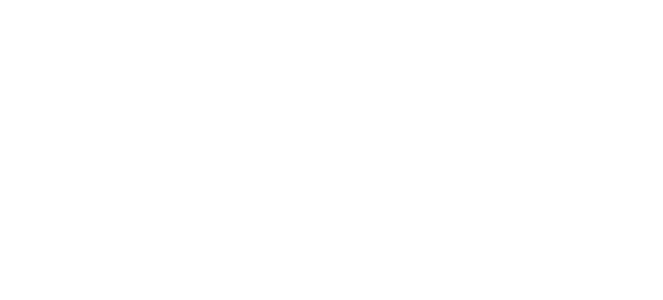
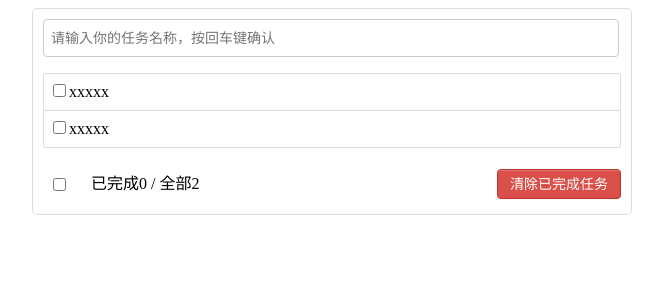
Before and after one commit to FitzFever/Vue2.0-Vue3.0, a Vue app in the folder vue_test/: page / in a window 1280 px wide. Shown: the top 300 px of the page, without its empty margins (308-971 px from the left). Built offline with nearby package versions, Linux system fonts and the light colour scheme.

Commit message:
添加TodoList的静态组件

```diff
--- a/vue_test/src/App.vue
+++ b/vue_test/src/App.vue
@@ -1,15 +1,72 @@
 <template>
+  <div id="root">
+  <div class="todo-container">
+    <div class="todo-wrap">
+      <MyHeader></MyHeader>
+      <List></List>
+      <MyFooter></MyFooter>
+    </div>
+  </div>
+</div>
 
 </template>
 
 <script>
+  import MyHeader from './components/MyHeader.vue'
+  import List from './components/List.vue'
+  import MyFooter from './components/MyFooter.vue'
 
-export default {
-  components: {  },
-  name: 'App'
-}
+  export default {
+    components: { List, MyFooter, MyHeader},
+    name: 'App'
+  }
 </script>
 
 <style>
+/*base*/
+body {
+  background: #fff;
+}
+
+.btn {
+  display: inline-block;
+  padding: 4px 12px;
+  margin-bottom: 0;
+  font-size: 14px;
+  line-height: 20px;
+  text-align: center;
+  vertical-align: middle;
+  cursor: pointer;
+  box-shadow: inset 0 1px 0 rgba(255, 255, 255, 0.2), 0 1px 2px rgba(0, 0, 0, 0.05);
+  border-radius: 4px;
+}
+
+.btn-danger {
+  color: #fff;
+  background-color: #da4f49;
+  border: 1px solid #bd362f;
+}
+
+.btn-danger:hover {
+  color: #fff;
+  background-color: #bd362f;
+}
+
+.btn:focus {
+  outline: none;
+}
+
+.todo-container {
+  width: 600px;
+  margin: 0 auto;
+}
+.todo-container .todo-wrap {
+  padding: 10px;
+  border: 1px solid #ddd;
+  border-radius: 5px;
+}
+
+
+
 
 </style>
--- /dev/null
+++ b/vue_test/src/components/Item.vue
@@ -0,0 +1,54 @@
+<template>
+  <li>
+    <label>
+      <input type="checkbox"/>
+      <span>xxxxx</span>
+    </label>
+    <button class="btn btn-danger" style="display:none">删除</button>
+  </li>
+</template>
+
+<script>
+export default {
+  name:'Item'
+}
+</script>
+
+<style scoped>
+
+/*item*/
+li {
+  list-style: none;
+  height: 36px;
+  line-height: 36px;
+  padding: 0 5px;
+  border-bottom: 1px solid #ddd;
+}
+
+li label {
+  float: left;
+  cursor: pointer;
+}
+
+li label li input {
+  vertical-align: middle;
+  margin-right: 6px;
+  position: relative;
+  top: -1px;
+}
+
+li button {
+  float: right;
+  display: none;
+  margin-top: 3px;
+}
+
+li:before {
+  content: initial;
+}
+
+li:last-child {
+  border-bottom: none;
+}
+
+</style>
--- /dev/null
+++ b/vue_test/src/components/List.vue
@@ -0,0 +1,33 @@
+<template>
+  <ul class="todo-main">
+    <Item></Item>
+    <Item></Item>
+  </ul>
+</template>
+
+<script>
+import Item from './Item.vue'
+export default {
+  components: { Item,},
+  name:'List'
+}
+</script>
+
+<style scoped>
+/*main*/
+.todo-main {
+  margin-left: 0px;
+  border: 1px solid #ddd;
+  border-radius: 2px;
+  padding: 0px;
+}
+
+.todo-empty {
+  height: 40px;
+  line-height: 40px;
+  border: 1px solid #ddd;
+  border-radius: 2px;
+  padding-left: 5px;
+  margin-top: 10px;
+}
+</style>
--- /dev/null
+++ b/vue_test/src/components/MyFooter.vue
@@ -0,0 +1,47 @@
+<template>
+  <div class="todo-footer">
+    <label>
+      <input type="checkbox"/>
+    </label>
+    <span>
+      <span>已完成0</span> / 全部2
+    </span>
+    <button class="btn btn-danger">清除已完成任务</button>
+  </div>
+</template>
+
+<script>
+export default {
+  name:'Footer'
+}
+</script>
+
+<style scoped>
+
+/*footer*/
+.todo-footer {
+  height: 40px;
+  line-height: 40px;
+  padding-left: 6px;
+  margin-top: 5px;
+}
+
+.todo-footer label {
+  display: inline-block;
+  margin-right: 20px;
+  cursor: pointer;
+}
+
+.todo-footer label input {
+  position: relative;
+  top: -1px;
+  vertical-align: middle;
+  margin-right: 5px;
+}
+
+.todo-footer button {
+  float: right;
+  margin-top: 5px;
+}
+
+</style>
--- /dev/null
+++ b/vue_test/src/components/MyHeader.vue
@@ -0,0 +1,29 @@
+<template>
+  <div class="todo-header">
+    <input type="text" placeholder="请输入你的任务名称，按回车键确认"/>
+  </div>
+</template>
+
+<script>
+export default {
+  name:'MyHeader'
+}
+</script>
+
+<style scoped>
+/*header*/
+.todo-header input {
+  width: 560px;
+  height: 28px;
+  font-size: 14px;
+  border: 1px solid #ccc;
+  border-radius: 4px;
+  padding: 4px 7px;
+}
+
+.todo-header input:focus {
+  outline: none;
+  border-color: rgba(82, 168, 236, 0.8);
+  box-shadow: inset 0 1px 1px rgba(0, 0, 0, 0.075), 0 0 8px rgba(82, 168, 236, 0.6);
+}
+</style>
```
Also changed, not shown: vue_test/src/mixin.js (added, +7 -0 lines).
